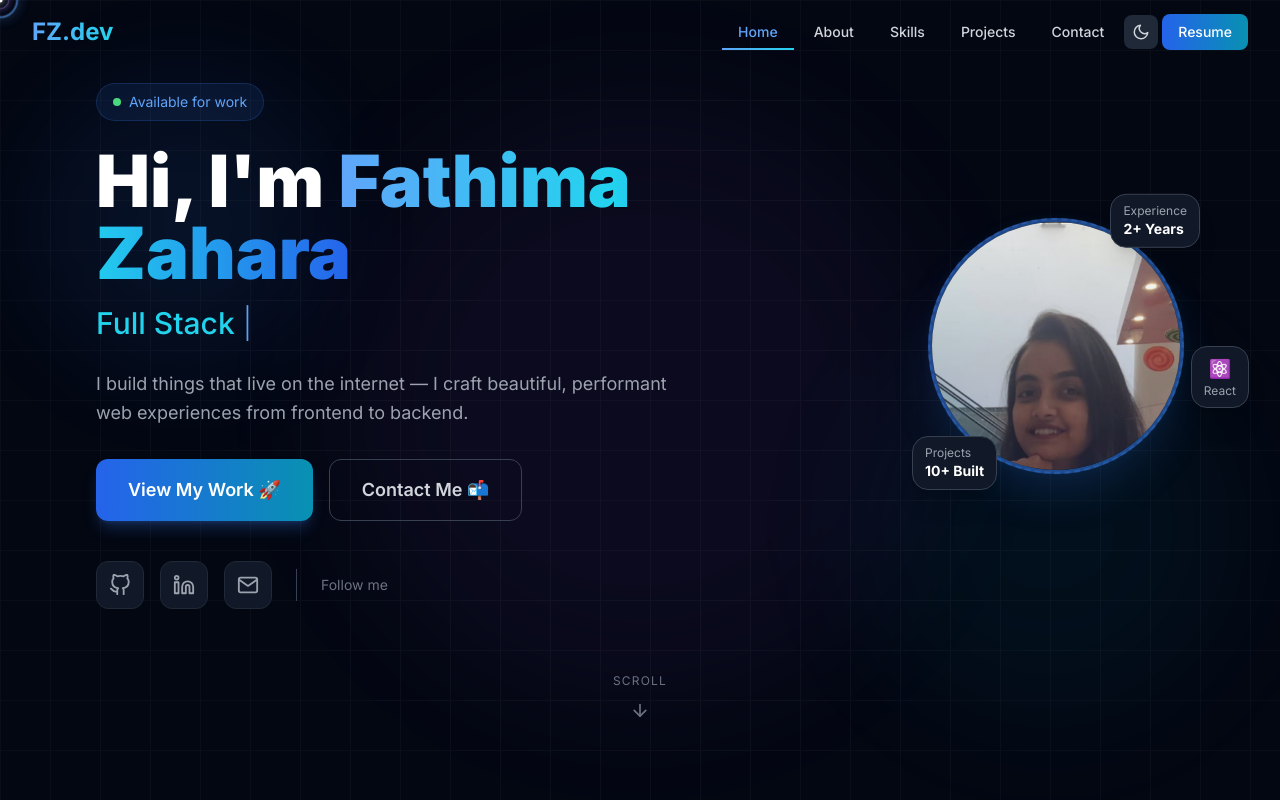
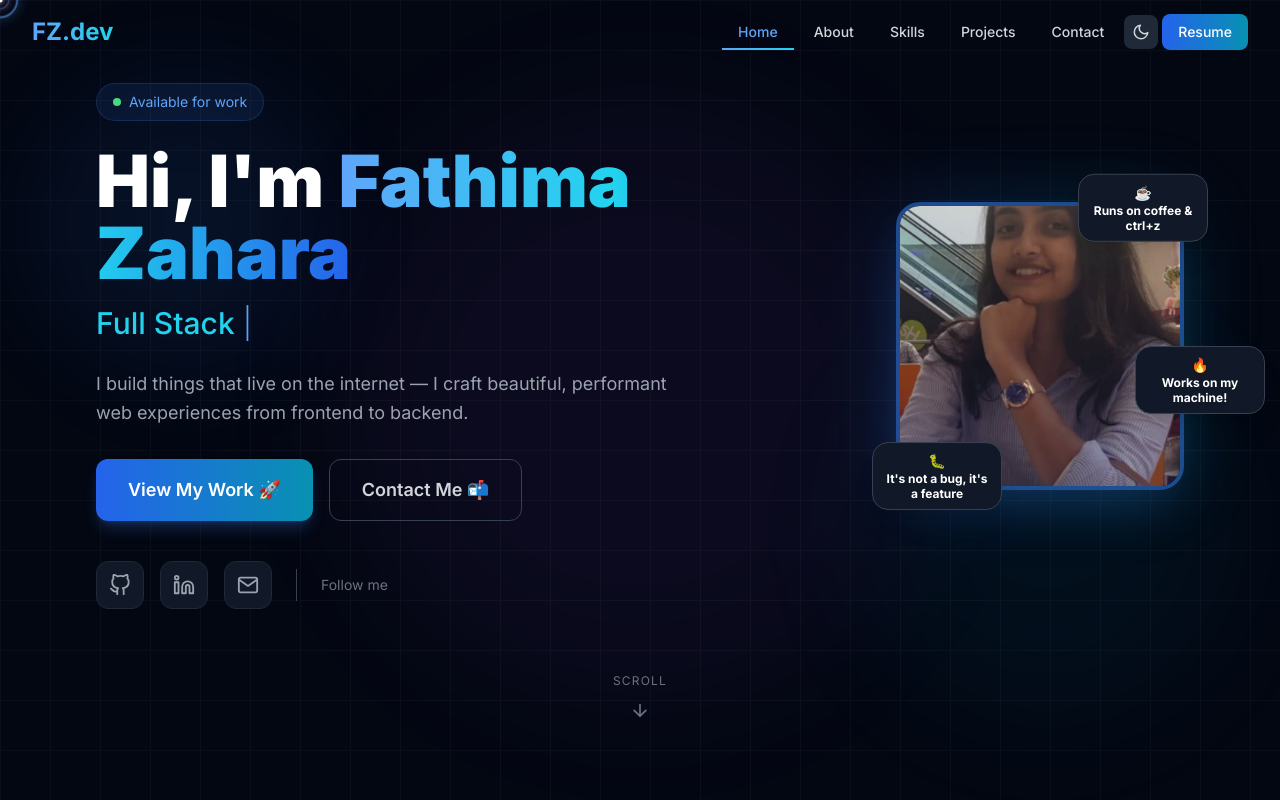
Before and after one commit to zaharaCodes/portfolio, a React (Create React App) app: page / in a window 1280 px wide. Shown: the top 800 px of the page. Built offline with nearby package versions, Linux system fonts and the light colour scheme.

Commit message:
Update Hero - funny badges + square photo

```diff
--- a/src/components/Hero.js
+++ b/src/components/Hero.js
@@ -186,53 +186,53 @@ const Hero = () => {
           >
             <div className="relative">
 
-              {/* Rotating Ring */}
-              <div
-                className="absolute inset-0 rounded-full border-2 border-dashed border-blue-500/30 animate-spin"
-                style={{ animationDuration: '20s' }}
-              ></div>
+              {/* Glow behind photo */}
+              <div className="absolute inset-0 bg-gradient-to-r from-blue-500 to-cyan-500 blur-2xl opacity-20 rounded-3xl"></div>
 
-              {/* Glow Ring */}
-              <div className="absolute inset-4 rounded-full bg-gradient-to-r from-blue-500 to-cyan-500 blur-md opacity-30 animate-pulse"></div>
-
-              {/* Photo Container */}
-              <div className="relative w-56 h-56 md:w-64 md:h-64 rounded-full overflow-hidden border-4 border-blue-500/50 shadow-2xl shadow-blue-500/20">
+              {/* ✅ SQUARE Photo Container - properly fitted */}
+              <div className="relative w-64 h-64 md:w-72 md:h-72 rounded-3xl overflow-hidden border-4 border-blue-500/50 shadow-2xl shadow-blue-500/20">
                 <img
                   src="/images/Fathima Zahara.jpg"
                   alt={info.name}
-                  className="w-full h-full object-cover object-top"
+                  className="w-full h-full object-cover object-center"
                 />
                 <div className="absolute inset-0 bg-gradient-to-t from-blue-900/20 to-transparent"></div>
               </div>
 
-              {/* Floating Badge - Experience */}
+              {/* 😂 Funny Badge 1 - Top Right */}
               <motion.div
                 animate={{ y: [0, -10, 0] }}
                 transition={{ duration: 3, repeat: Infinity, ease: 'easeInOut' }}
-                className="absolute -top-4 -right-4 bg-gray-900 border border-gray-700 rounded-2xl px-3 py-2 shadow-xl z-10"
+                className="absolute -top-5 -right-6 bg-gray-900 border border-gray-700 rounded-2xl px-3 py-2 shadow-xl z-10 max-w-[130px]"
               >
-                <div className="text-xs text-gray-400">Experience</div>
-                <div className="text-white font-bold text-sm">2+ Years</div>
+                <div className="text-sm text-center">☕</div>
+                <div className="text-white font-bold text-xs text-center leading-tight">
+                  Runs on coffee & ctrl+z
+                </div>
               </motion.div>
 
-              {/* Floating Badge - Projects */}
+              {/* 😂 Funny Badge 2 - Bottom Left */}
               <motion.div
                 animate={{ y: [0, 10, 0] }}
                 transition={{ duration: 3, repeat: Infinity, ease: 'easeInOut', delay: 1 }}
-                className="absolute -bottom-4 -left-4 bg-gray-900 border border-gray-700 rounded-2xl px-3 py-2 shadow-xl z-10"
+                className="absolute -bottom-5 -left-6 bg-gray-900 border border-gray-700 rounded-2xl px-3 py-2 shadow-xl z-10 max-w-[130px]"
               >
-                <div className="text-xs text-gray-400">Projects</div>
-                <div className="text-white font-bold text-sm">10+ Built</div>
+                <div className="text-sm text-center">🐛</div>
+                <div className="text-white font-bold text-xs text-center leading-tight">
+                  It's not a bug, it's a feature
+                </div>
               </motion.div>
 
-              {/* Floating Badge - React */}
+              {/* 😂 Funny Badge 3 - Right Middle */}
               <motion.div
                 animate={{ x: [0, 10, 0] }}
                 transition={{ duration: 4, repeat: Infinity, ease: 'easeInOut', delay: 0.5 }}
-                className="absolute top-1/2 -right-16 bg-gray-900 border border-gray-700 rounded-2xl px-3 py-2 shadow-xl z-10"
+                className="absolute top-1/2 -right-20 -translate-y-1/2 bg-gray-900 border border-gray-700 rounded-2xl px-3 py-2 shadow-xl z-10 max-w-[130px]"
               >
-                <div className="text-lg text-center">⚛️</div>
-                <div className="text-xs text-gray-400">React</div>
+                <div className="text-sm text-center">🔥</div>
+                <div className="text-white font-bold text-xs text-center leading-tight">
+                  Works on my machine!
+                </div>
               </motion.div>
 
             </div>
```
